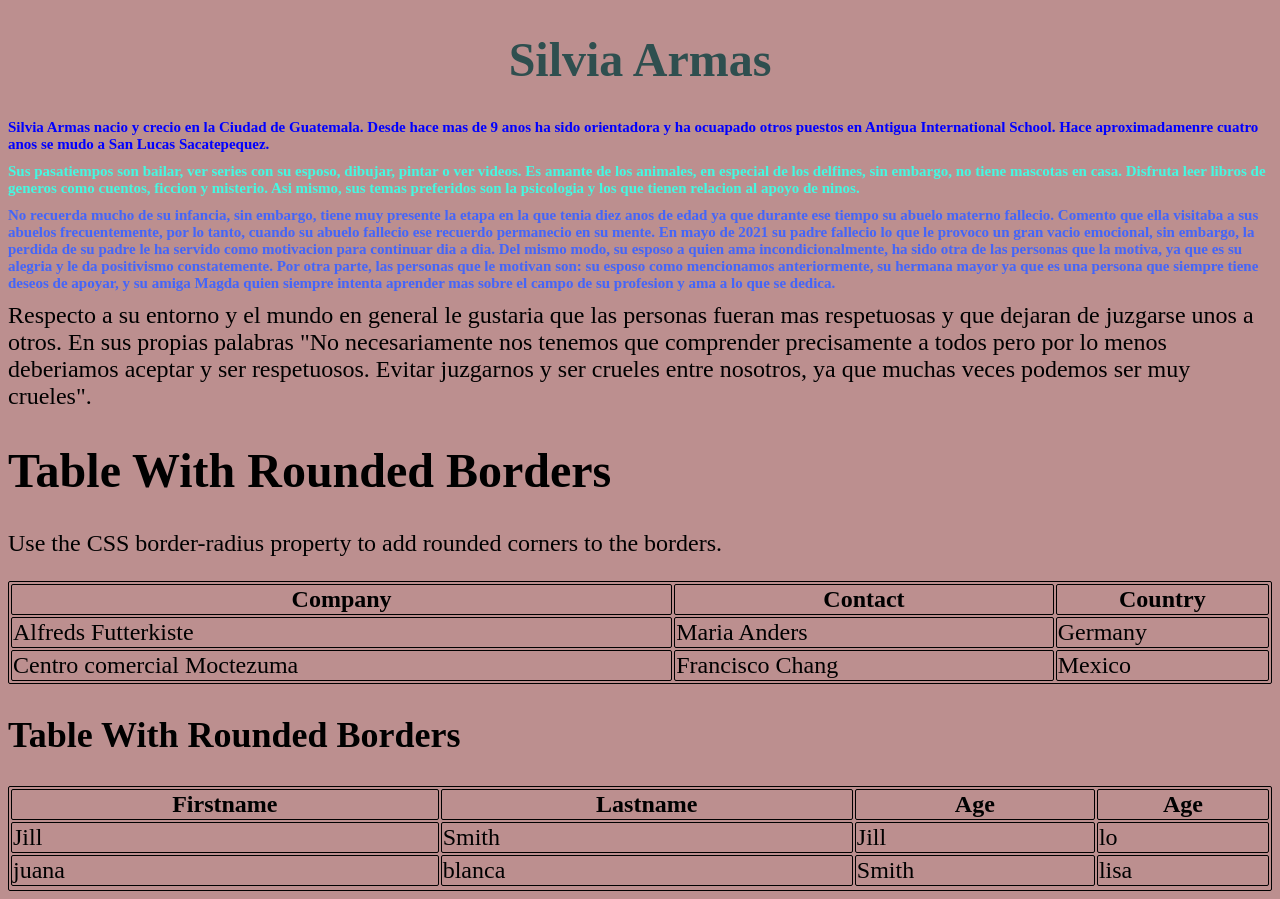
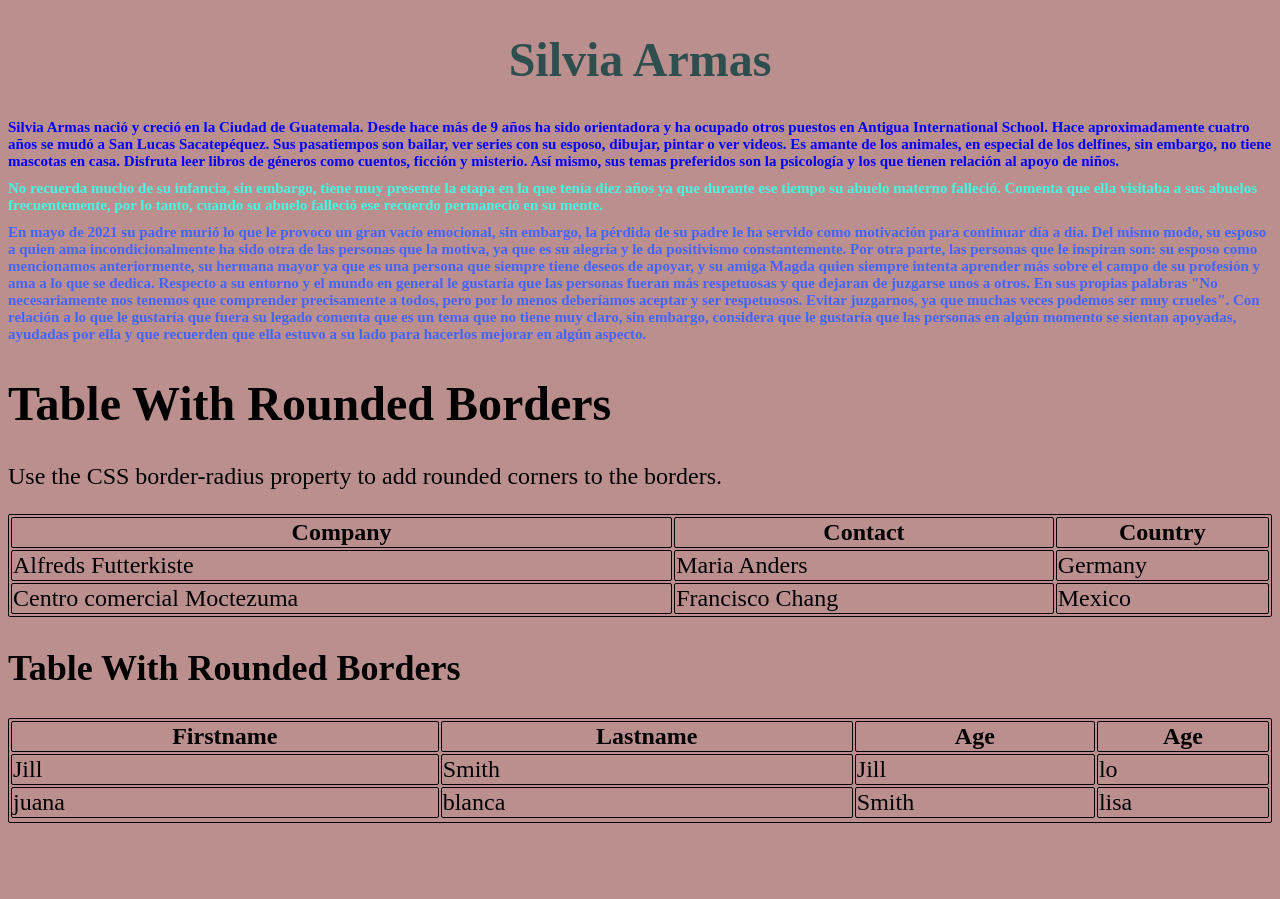
Before and after one commit to delmy13/BiografiaAIS, a plain HTML site: page index.html in a window 1280 px wide. After the commit the page ends 831 px from the top, so only its background shows below. Drawn offline with Linux system fonts and the light colour scheme.

Commit message:
Update index.html

```diff
--- a/index.html
+++ b/index.html
@@ -6,16 +6,12 @@
 
 <h1 style="color:DarkSlateGrey;font-family:darkdlategrey;text-align:center;">Silvia Armas</h1>
 
-<h1 style="font-size:15px;color:blue;">Silvia Armas nacio y crecio en la Ciudad de Guatemala. Desde hace mas de 9 anos ha sido orientadora y ha ocuapado otros puestos en Antigua International School. Hace aproximadamenre cuatro anos se mudo a San Lucas Sacatepequez.</h1>
+<h1 style="font-size:15px;color:blue;">Silvia Armas nació y creció en la Ciudad de Guatemala. Desde hace más de 9 años ha sido orientadora y ha ocupado otros puestos en Antigua International School. Hace aproximadamente cuatro años se mudó a San Lucas Sacatepéquez. Sus pasatiempos son bailar, ver series con su esposo, dibujar, pintar o ver videos. Es amante de los animales, en especial de los delfines, sin embargo, no tiene mascotas en casa. Disfruta leer libros de géneros como cuentos, ficción y misterio. Así mismo, sus temas preferidos son la psicología y los que tienen relación al apoyo de niños.</h1>
 
-<h1 style="font-size:15px;color:#44F9E2;">Sus pasatiempos son bailar, ver series con su esposo, dibujar, pintar o ver videos. Es amante de los animales, en especial de los delfines, sin embargo, no tiene mascotas en casa. Disfruta leer libros de generos como cuentos, ficcion y misterio. Asi mismo, sus temas preferidos son la psicologia y los que tienen relacion al apoyo de ninos. </h1>
+<h1 style="font-size:15px;color:#44F9E2;">No recuerda mucho de su infancia, sin embargo, tiene muy presente la etapa en la que tenía diez años ya que durante ese tiempo su abuelo materno falleció. Comenta que ella visitaba a sus abuelos frecuentemente, por lo tanto, cuando su abuelo falleció ese recuerdo permaneció en su mente.</h1>
 
-<h1 style="font-size:15px;color:#4465F9;">No recuerda mucho de su infancia, sin embargo, tiene muy presente la etapa en la que tenia diez anos de edad ya que durante ese tiempo su abuelo materno fallecio. Comento que ella visitaba a sus abuelos frecuentemente, por lo tanto, cuando su abuelo fallecio ese recuerdo permanecio en su mente.
+<h1 style="font-size:15px;color:#4465F9;">En mayo de 2021 su padre murió lo que le provoco un gran vacío emocional, sin embargo, la pérdida de su padre le ha servido como motivación para continuar día a día. Del mismo modo, su esposo a quien ama incondicionalmente ha sido otra de las personas que la motiva, ya que es su alegría y le da positivismo constantemente. Por otra parte, las personas que le inspiran son: su esposo como mencionamos anteriormente, su hermana mayor ya que es una persona que siempre tiene deseos de apoyar, y su amiga Magda quien siempre intenta aprender más sobre el campo de su profesión y ama a lo que se dedica. Respecto a su entorno y el mundo en general le gustaría que las personas fueran más respetuosas y que dejaran de juzgarse unos a otros. En sus propias palabras "No necesariamente nos tenemos que comprender precisamente a todos, pero por lo menos deberíamos aceptar y ser respetuosos. Evitar juzgarnos, ya que muchas veces podemos ser muy crueles". Con relación a lo que le gustaría que fuera su legado comenta que es un tema que no tiene muy claro, sin embargo, considera que le gustaría que las personas en algún momento se sientan apoyadas, ayudadas por ella y que recuerden que ella estuvo a su lado para hacerlos mejorar en algún aspecto.</h1>
 
-En mayo de 2021 su padre fallecio lo que le provoco un gran vacio emocional, sin embargo, la perdida de su padre le ha servido como motivacion para continuar dia a dia. Del mismo modo, su esposo a quien ama incondicionalmente, ha sido otra de las personas que la motiva, ya que es su alegria y le da positivismo constatemente. Por otra parte, las personas que le motivan son: su esposo como mencionamos anteriormente, su hermana mayor ya que es una persona que siempre tiene deseos de apoyar, y su amiga Magda quien siempre intenta aprender mas sobre el campo de su profesion y ama a lo que se dedica.
-</h1>
-
-Respecto a su entorno y el mundo en general le gustaria que las personas fueran mas respetuosas y que dejaran de juzgarse unos a otros. En sus propias palabras "No necesariamente nos tenemos que comprender precisamente a todos pero por lo menos deberiamos aceptar y ser respetuosos. Evitar juzgarnos y ser crueles entre nosotros, ya que muchas veces podemos ser muy crueles".
 
 <table style="width:100%;""text-align:right;">
 
```
